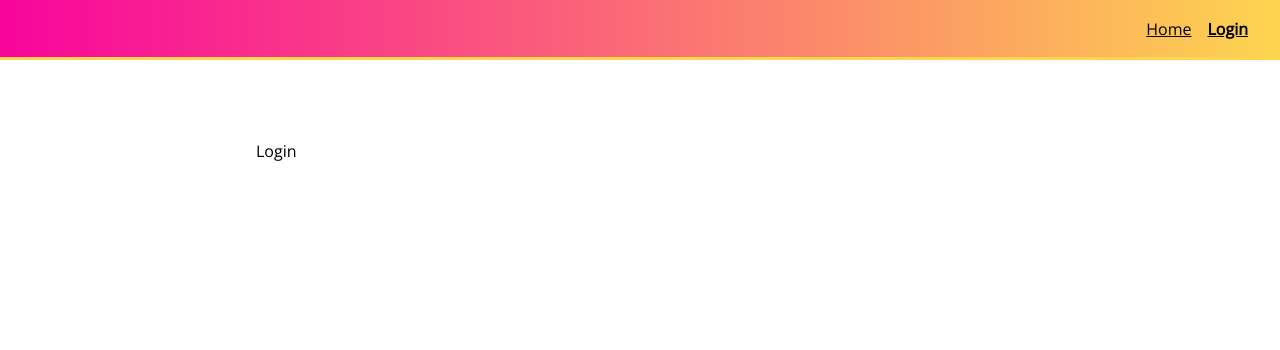
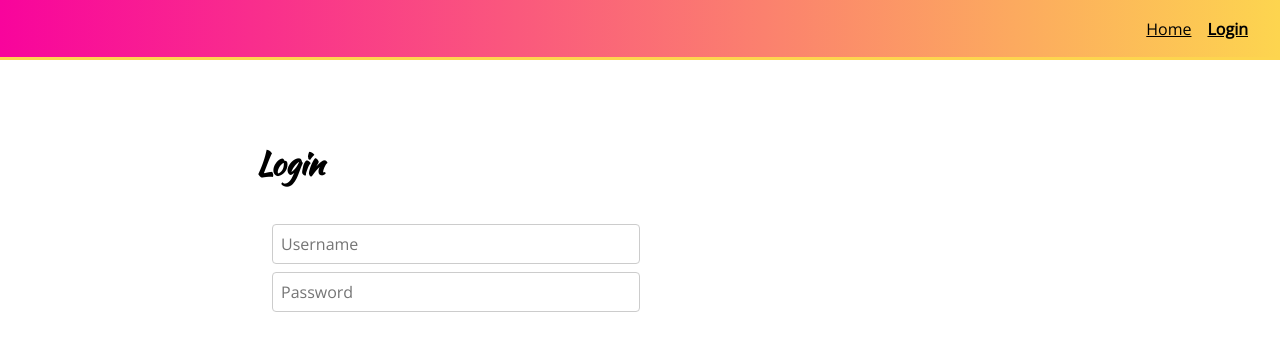
Before and after one commit to sergioviniciuss/styled-components-playground, a React (Create React App) app: page /login in a window 1280 px wide. Shown: the top 350 px of the page. Built offline with nearby package versions, Linux system fonts and the light colour scheme.

Commit message:
Feat(Login): Adds the login form using the input components

```diff
--- a/src/components/pages/Login.js
+++ b/src/components/pages/Login.js
@@ -1,10 +1,50 @@
-import React from 'react';
-import { PageLayout } from 'components/common';
+import React, { useState } from "react";
+import { PageLayout, Input } from "components/common";
+import styled from "styled-components";
+
+const Form = styled.form`
+  width: 100%;
+  max-width: 400px;
+  background: white;
+  border: 1x solid #eee;
+  box-sizing: border-box;
+  padding: 16px;
+  color: black;
+  border-radius: 4px;
+`;
+
 
 export default () => {
+  const [formFields, setFormFields] = useState({ username: "", password: "" });
+
+  const handleInputChange = (e) => {
+    e.persist();
+    setFormFields((state) => ({
+      ...state,
+      [e.target.name]: e.target.value,
+      [e.target.password]: e.target.password,
+    }));
+  };
+
   return (
     <PageLayout>
-      Login
+      <h1>Login</h1>
+      <Form>
+        <Input
+          name="username"
+          placeholder="Username"
+          type="text"
+          onChange={handleInputChange}
+          value={formFields.username}
+        />
+        <Input
+          name="password"
+          placeholder="Password"
+          type="password"
+          onChange={handleInputChange}
+          value={formFields.password}
+        />
+      </Form>
     </PageLayout>
-  )
+  );
 };
```
